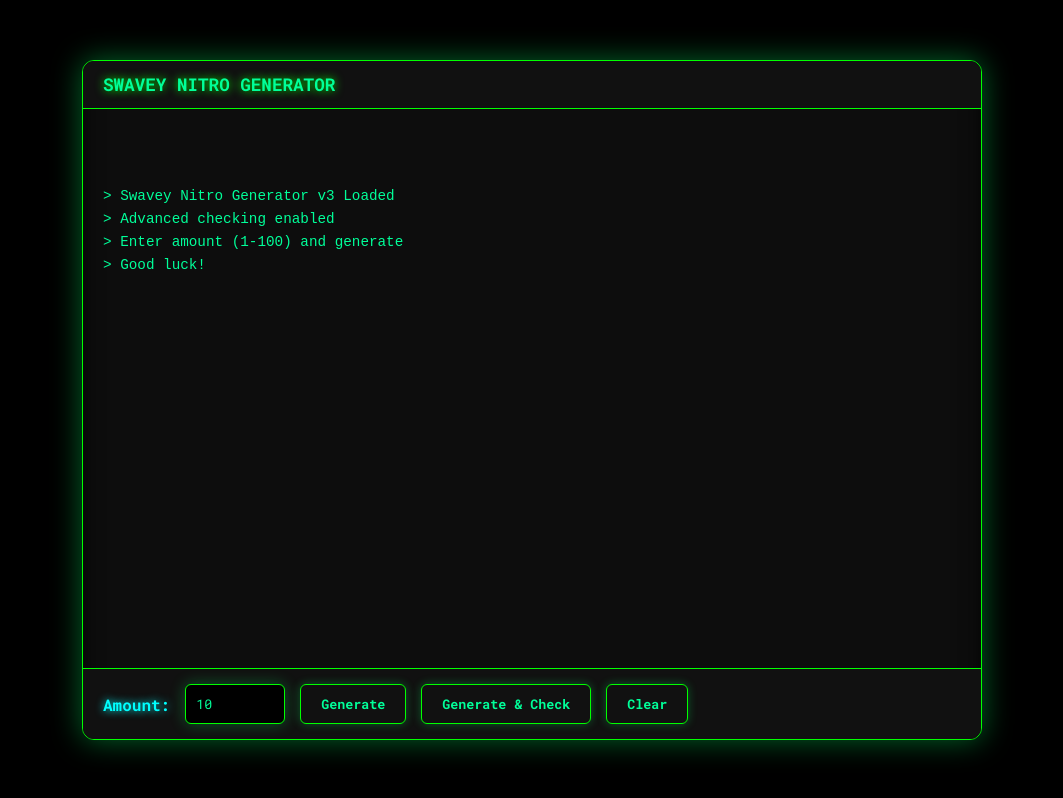
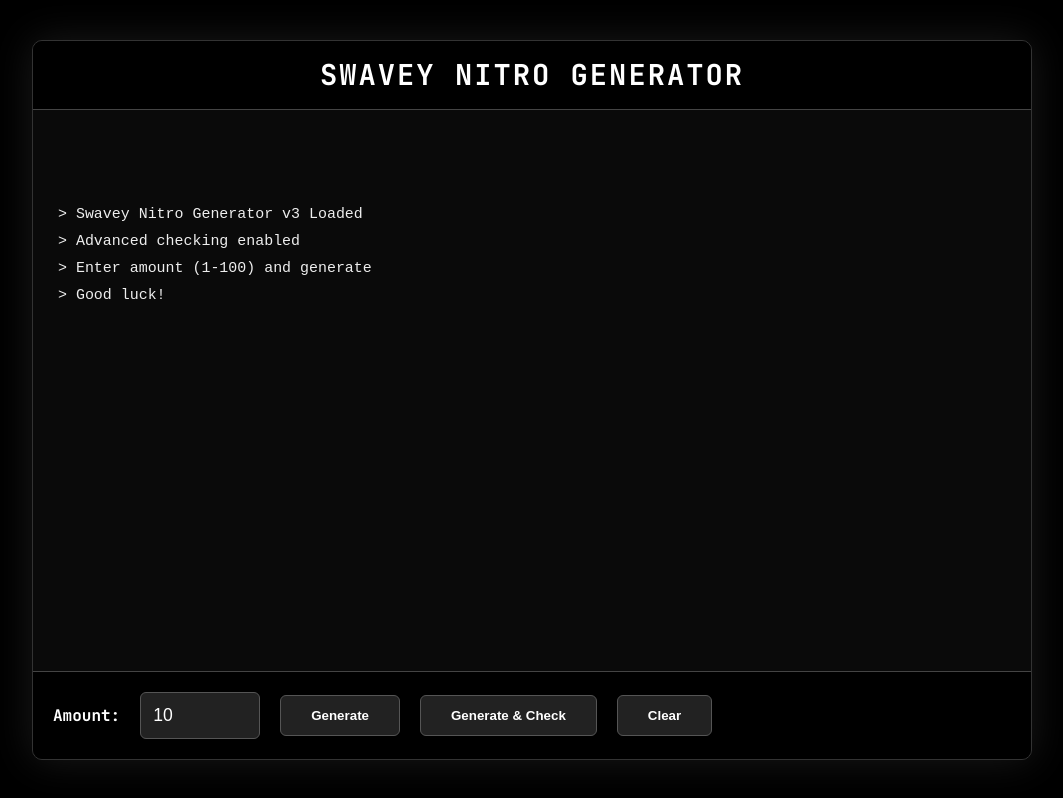
Before and after one commit to batmana4444-tech/Nitro-gen-v2, a plain HTML site: page index.html in a window 1280 px wide. Shown: the whole page, without its empty margins (108-1171 px from the left). Drawn offline with Linux system fonts and the light colour scheme.

Commit message:
Update style.css

```diff
--- a/style.css
+++ b/style.css
@@ -1,4 +1,4 @@
-@import url('https://fonts.googleapis.com/css2?family=Roboto+Mono:wght@400;700&display=swap');
+@import url('https://fonts.googleapis.com/css2?family=JetBrains+Mono:wght@400;700&display=swap');
 
 * { margin: 0; padding: 0; box-sizing: border-box; }
 
@@ -8,113 +8,90 @@ body {
     display: flex;
     align-items: center;
     justify-content: center;
-    font-family: 'Roboto Mono', monospace;
+    font-family: 'JetBrains Mono', monospace;
     overflow: hidden;
+    color: #fff;
 }
 
 .terminal {
-    width: 90%;
-    max-width: 900px;
-    height: 85vh;
-    background: #0d0d0d;
-    border-radius: 12px;
-    box-shadow:
-        0 0 30px rgba(0, 255, 100, 0.4),
-        inset 0 0 20px rgba(0, 0, 0, 0.8);
+    width: 95%;
+    max-width: 1000px;
+    height: 90vh;
+    background: #111;
+    border-radius: 10px;
+    box-shadow: 0 0 40px rgba(255,255,255,0.1);
     display: flex;
     flex-direction: column;
     overflow: hidden;
-    border: 1px solid #0f0;
+    border: 1px solid #333;
 }
 
 .header {
-    background: #111;
-    padding: 12px 20px;
-    display: flex;
-    justify-content: space-between;
-    align-items: center;
-    border-bottom: 1px solid #0f0;
+    background: #000;
+    padding: 15px 25px;
+    text-align: center;
+    border-bottom: 1px solid #444;
 }
 
 .title {
-    color: #0f9;
-    font-size: 1.1em;
+    color: #fff;
+    font-size: 1.8em;
     font-weight: bold;
-    text-shadow: 0 0 10px #0f0;
+    letter-spacing: 2px;
 }
-
-.indicators .dot {
-    display: inline-block;
-    width: 12px;
-    height: 12px;
-    border-radius: 50%;
-    margin-left: 8px;
-}
-
-.red { background: #f55; box-shadow: 0 0 10px #f55; }
-.yellow { background: #ff5; box-shadow: 0 0 10px #ff5; }
-.green { background: #0f0; box-shadow: 0 0 10px #0f0; }
 
 .output {
     flex: 1;
-    padding: 20px;
-    color: #0f9;
-    font-size: 1.1em;
+    padding: 25px;
+    color: #eee;
+    font-size: 1.15em;
     overflow-y: auto;
     white-space: pre-wrap;
-    line-height: 1.6;
-}
-
-.output pre {
-    margin: 0;
+    line-height: 1.8;
+    background: #0a0a0a;
 }
 
 .input-bar {
-    padding: 15px 20px;
-    background: #111;
-    border-top: 1px solid #0f0;
+    padding: 20px;
+    background: #000;
+    border-top: 1px solid #444;
     display: flex;
     align-items: center;
     flex-wrap: wrap;
-    gap: 15px;
+    gap: 20px;
 }
 
 .prompt {
-    color: #0ff;
+    color: #fff;
     font-weight: bold;
-    text-shadow: 0 0 8px #0ff;
 }
 
 #amount {
-    width: 100px;
-    padding: 10px;
-    background: #000;
-    border: 1px solid #0f0;
-    color: #0f9;
-    font-family: 'Roboto Mono';
+    width: 120px;
+    padding: 12px;
+    background: #222;
+    border: 1px solid #555;
+    color: #fff;
+    font-size: 1.1em;
     border-radius: 6px;
-    box-shadow: 0 0 15px rgba(0, 255, 100, 0.3);
 }
 
 .input-bar button {
-    padding: 10px 20px;
-    background: transparent;
-    border: 1px solid #0f0;
-    color: #0f9;
-    font-family: 'Roboto Mono';
+    padding: 12px 30px;
+    background: #222;
+    border: 1px solid #555;
+    color: #fff;
     font-weight: bold;
     border-radius: 6px;
     cursor: pointer;
     transition: 0.3s;
-    box-shadow: 0 0 10px rgba(0, 255, 100, 0.3);
 }
 
 .input-bar button:hover {
-    background: #0f0;
-    color: #000;
-    box-shadow: 0 0 25px #0f0;
+    background: #333;
+    border-color: #fff;
 }
 
-.valid { color: #0f0; text-shadow: 0 0 15px #0f0; font-weight: bold; }
-.invalid { color: #f66; }
+.valid { color: #0f0 !important; font-weight: bold; font-size: 1.3em; }
+.invalid { color: #f55; }
 .ratelimited { color: #ff0; }
```
